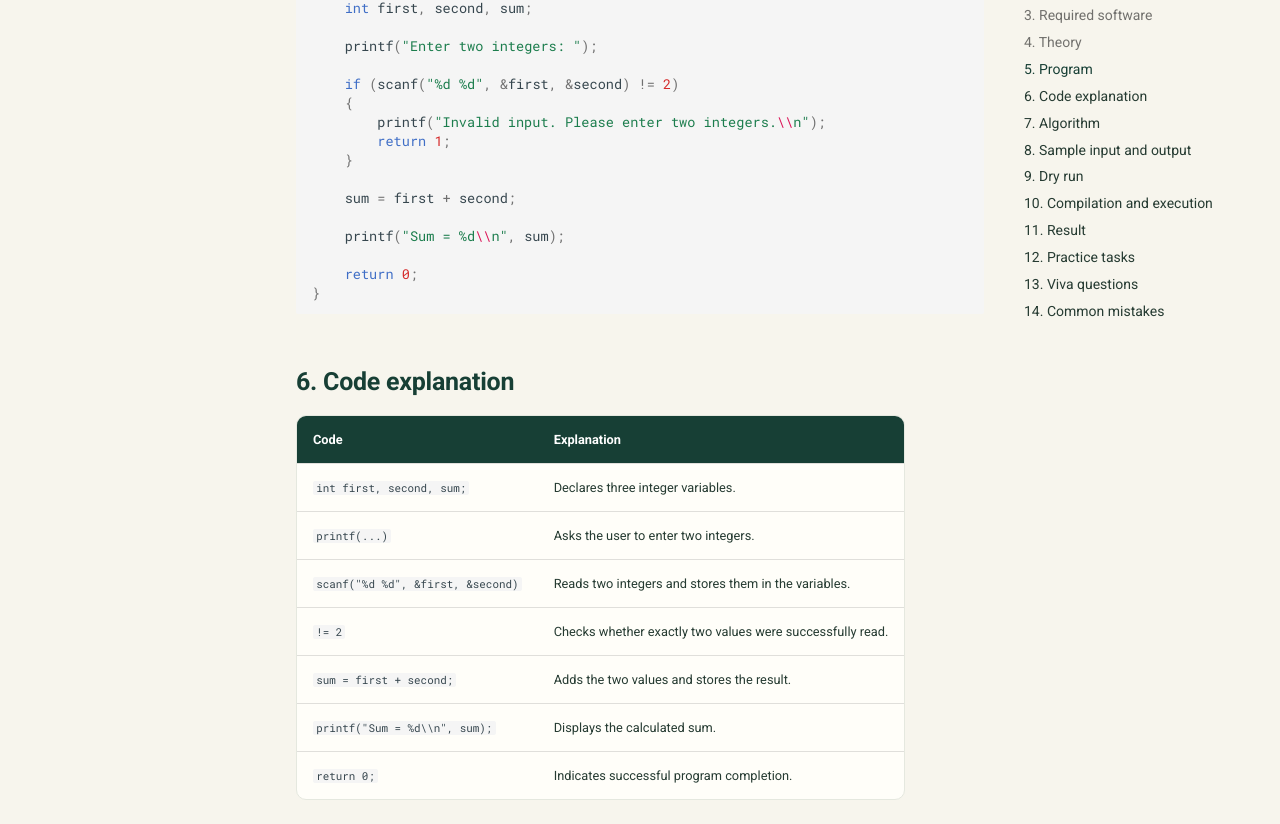
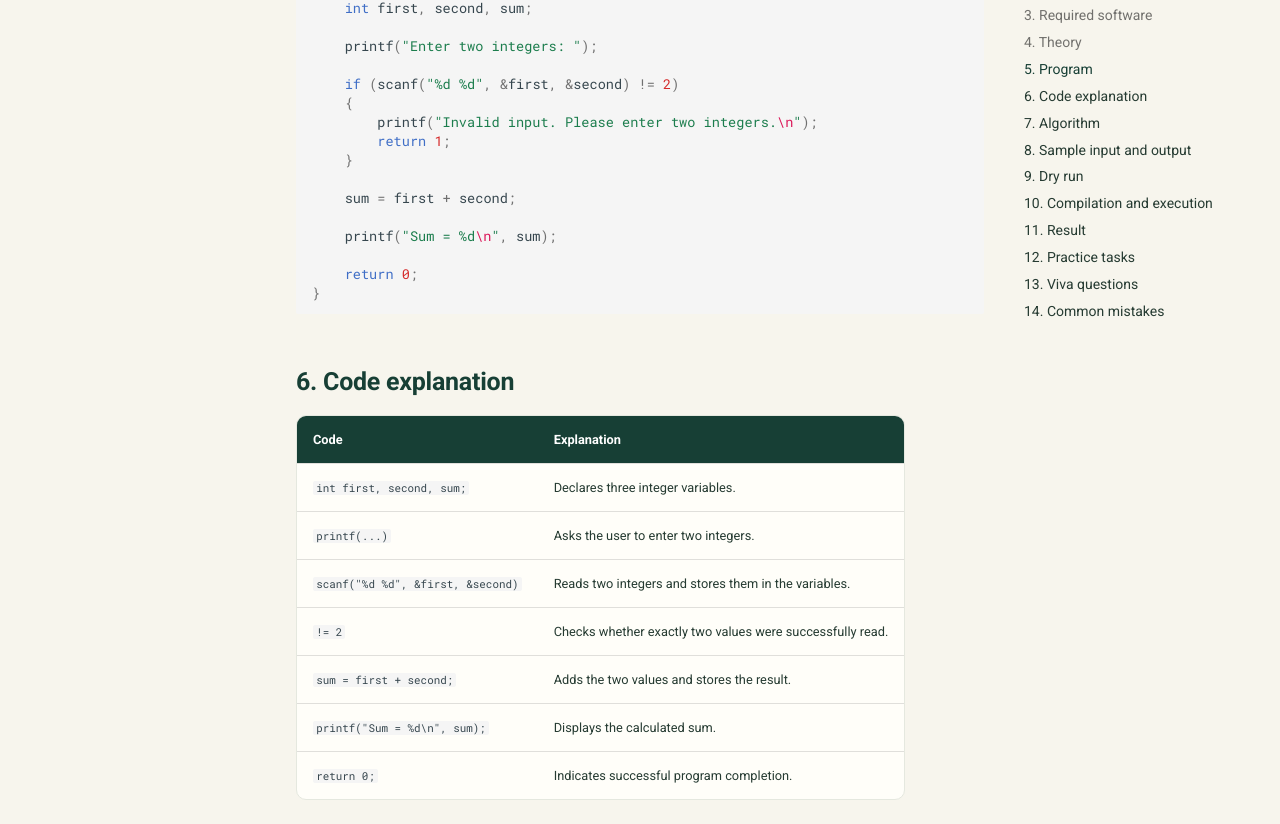
Before and after one commit to taimiyatahsin0-png/nu-cse-notes-store, an MkDocs documentation site: the page built from docs/subjects/spl-lab/02-basic-input-output-and-addition.md, in a window 1280 px wide and 1400 px high, scrolled down 1706 px. Shown: the part 147-971 px from the top of the window. Built offline with MkDocs 1.6.1 and Material for MkDocs 9.7.7, drawn with Linux system fonts in a browser that asks for light colours.

```diff
--- a/docs/subjects/spl-lab/02-basic-input-output-and-addition.md
+++ b/docs/subjects/spl-lab/02-basic-input-output-and-addition.md
@@ -53,13 +53,13 @@ int main(void)
 
     if (scanf("%d %d", &first, &second) != 2)
     {
-        printf("Invalid input. Please enter two integers.\\n");
+        printf("Invalid input. Please enter two integers.\n");
         return 1;
     }
 
     sum = first + second;
 
-    printf("Sum = %d\\n", sum);
+    printf("Sum = %d\n", sum);
 
     return 0;
 }
@@ -74,7 +74,7 @@ int main(void)
 | `scanf("%d %d", &first, &second)` | Reads two integers and stores them in the variables. |
 | `!= 2` | Checks whether exactly two values were successfully read. |
 | `sum = first + second;` | Adds the two values and stores the result. |
-| `printf("Sum = %d\\n", sum);` | Displays the calculated sum. |
+| `printf("Sum = %d\n", sum);` | Displays the calculated sum. |
 | `return 0;` | Indicates successful program completion. |
 
 **Why use `&` with `scanf()`?**
@@ -128,7 +128,7 @@ gcc sum.c -o sum
 Run the program:
 
 - **Linux/macOS:** `./sum`
-- **Windows (MinGW/GCC):** `.\\sum.exe`
+- **Windows (MinGW/GCC):** `sum.exe`
 
 ## 11. Result
 
```
